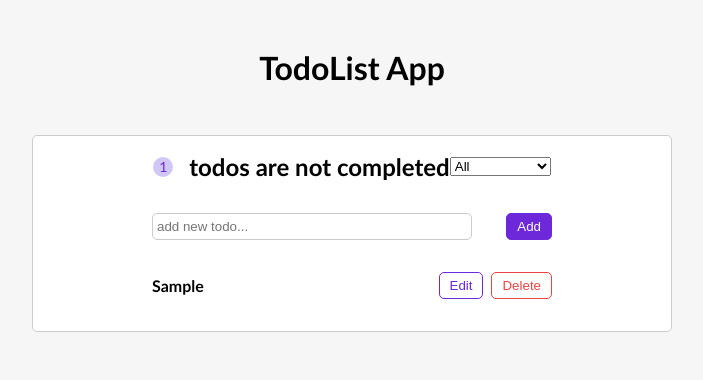
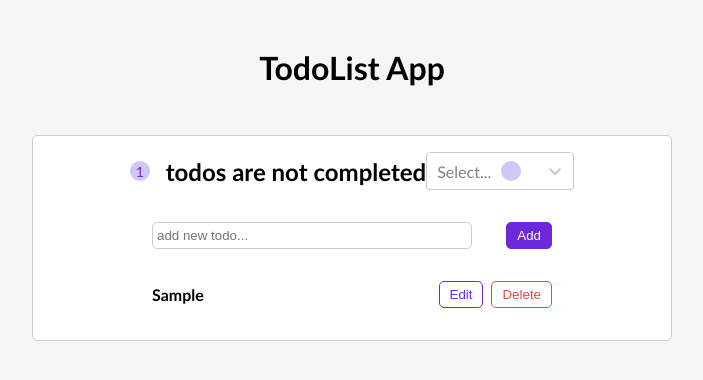
Before and after one commit to HaniyehPeyvandi/TodoList, a React (Create React App) app: page / in a window 1280 px wide. Both pictures are taken after typing "Sample" into the empty fields and a click on the button "Add". Shown: the top 380 px of the page, without its empty margins (288-991 px from the left). Built offline with nearby package versions, Linux system fonts and the light colour scheme.

Commit message:
add react-select for select-option in navbar

```diff
--- a/src/components/Navbar.js
+++ b/src/components/Navbar.js
@@ -1,18 +1,31 @@
-import { useState } from "react";
+import Select from "react-select";
 import styles from "./Navbar.module.css";
 
-const Navbar = ({ unCompletedTodos,status,onSelect }) => {
-  if(!unCompletedTodos) return <h2 className={styles.heading}>set your today todos!</h2>
+const Navbar = ({ unCompletedTodos, selectedOption, onChange }) => {
+  const options = [
+    { value: "All", label: "All" },
+    { value: "Completed", label: "Completed" },
+    { value: "Uncompleted", label: "Uncompleted" },
+  ];
+
+  if (!unCompletedTodos)
+    return <h2 className={styles.heading}>set your today todos!</h2>;
 
   return (
     <header className={styles.header}>
-          <span>{unCompletedTodos}</span>
-          <h2>todos are not completed</h2>
-          <select onChange={onSelect} value={status}>
+      <span>{unCompletedTodos}</span>
+      <h2>todos are not completed</h2>
+      {/* <select onChange={onChange} value={status}>
             <option value="All">All</option>
             <option value="Completed">Completed</option>
             <option value="Uncompleted">Uncompleted</option>
-          </select>
+          </select> */}
+      <Select
+        value={selectedOption}
+        onChange={onChange}
+        options={options}
+        className={styles.select}
+      />
     </header>
   );
 };
--- a/src/components/TodoApp.js
+++ b/src/components/TodoApp.js
@@ -7,11 +7,11 @@ import Navbar from "./Navbar";
 const TodoApp = () => {
   const [todos, setTodos] = useState([]);
   const [filteredTodos, setFilteredTodos] = useState([]);
-  const [status, setStatus] = useState("All");
+  const [selectedOption, setSelectedOption] = useState("All");
 
   useEffect(() => {
-    filterTodos(status);
-  }, [todos, status]);
+    filterTodos(selectedOption);
+  }, [todos, selectedOption]);
 
   const addTodo = (input) => {
     const newTodo = {
@@ -63,16 +63,16 @@ const TodoApp = () => {
   };
 
   const selectHandler = (e) => {
-    setStatus(e.target.value);
-    filterTodos(e.target.value);
+    setSelectedOption(e.value);
+    filterTodos(e.value);
   };
 
   return (
     <div className={styles.container}>
       <Navbar
         unCompletedTodos={todos.filter((t) => !t.isCompleted).length}
-        status={status}
-        onSelect={selectHandler}
+        selectedOption={selectedOption}
+        onChange={selectHandler}
       />
       <TodoForm submitTodo={addTodo} />
       <TodoList
```
